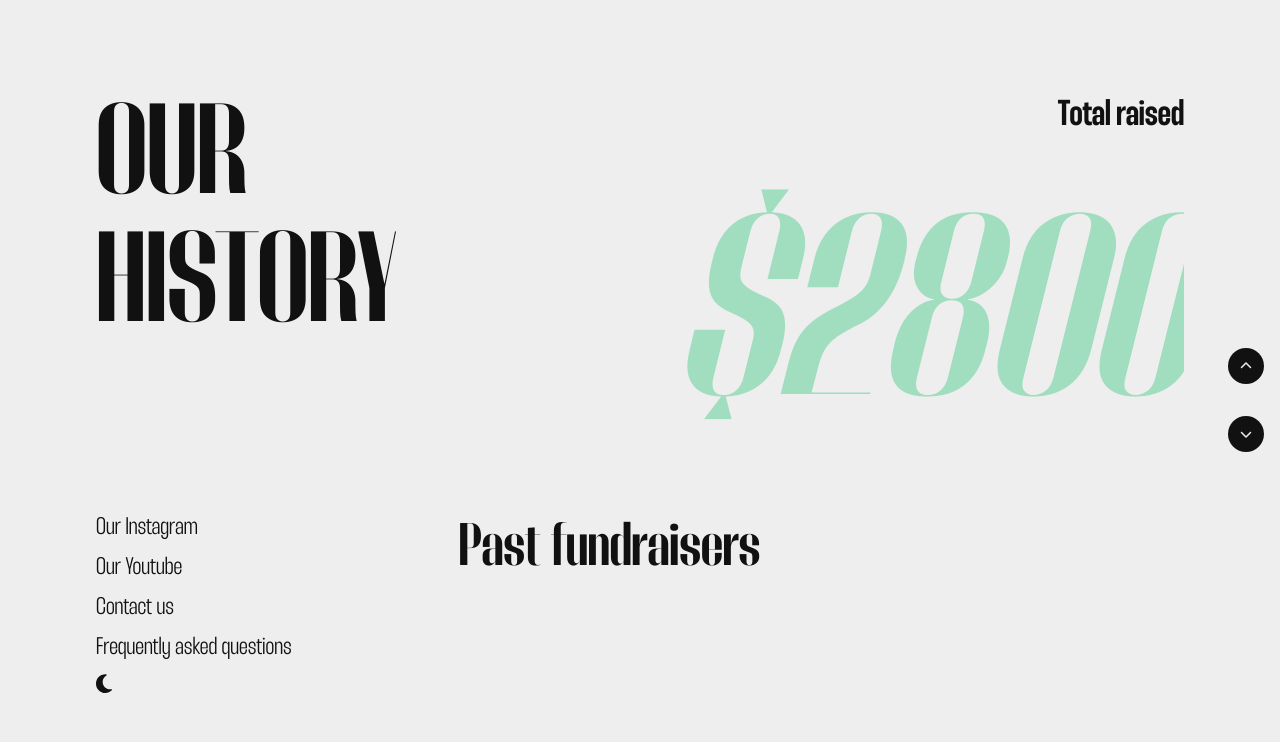
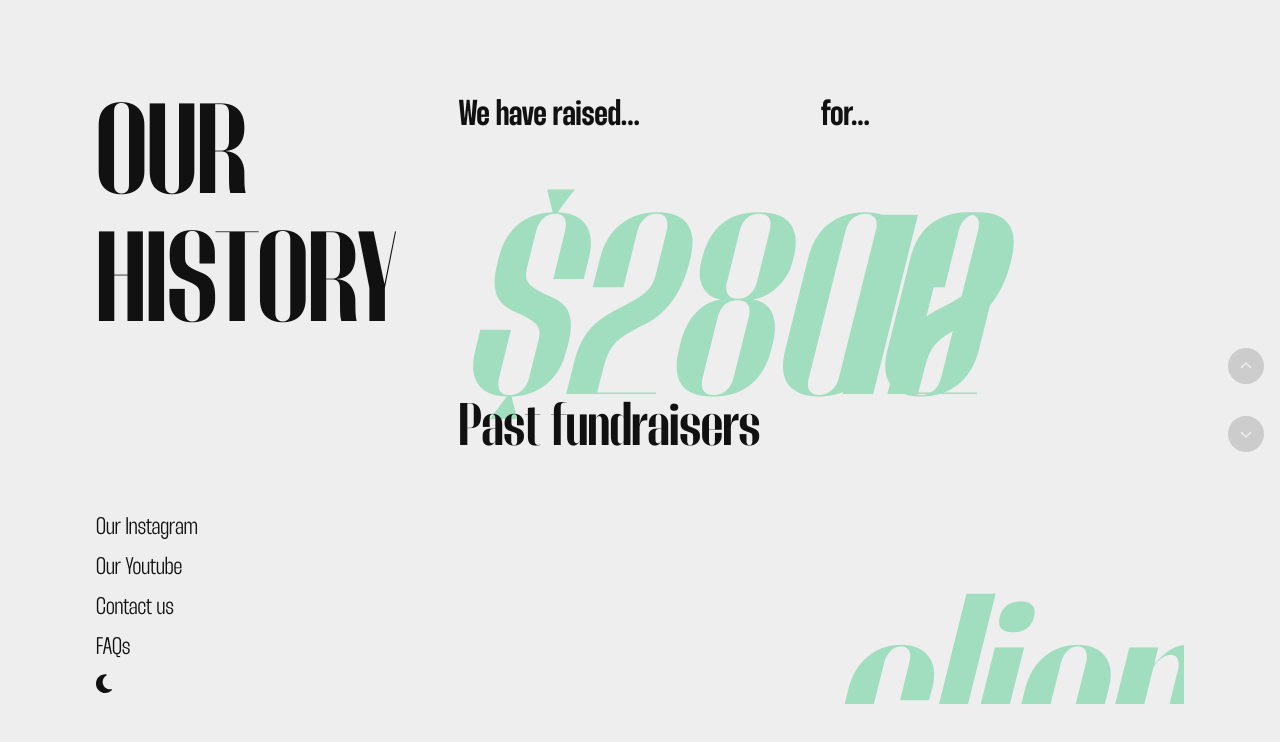
Before and after one commit to fntmz/kmg-landing, a Vue app: page / in a window 1280 px wide. Both pictures are taken after a click on the element 1246 px from the left and 434 px from the top of the page. Shown: the top 742 px of the page. Built offline with nearby package versions, Linux system fonts and the light colour scheme.

Commit message:
fixed some css issues

```diff
--- a/src/assets/css/main.css
+++ b/src/assets/css/main.css
@@ -58,7 +58,7 @@ a,
 button {
     color: rgb(var(--color));
     text-decoration: none;
-    transition: color 300ms;
+    transition: color 300ms, fill 300ms;
 }
 a:hover,
 a:hover *,
--- a/src/components/Home/History.vue
+++ b/src/components/Home/History.vue
@@ -5,10 +5,20 @@ export default {
 </script>
 
 <template>
-    <main>
-        <div class="text-right">
-            <div class="text-4xl font-semibold">Total raised</div>
-            <h1 class="text-accent text-[16rem] italic font-semibold">$2800</h1>
+    <main class="h-full">
+        <div class="w-full h-1/2 grid grid-cols-2">
+            <div>
+                <div class="text-4xl font-semibold">We have raised...</div>
+                <h1 class="text-accent text-[16rem] italic font-semibold">
+                    $2800
+                </h1>
+            </div>
+            <div class="col-start-2">
+                <div class="text-4xl font-semibold">for...</div>
+                <h1 class="text-accent text-[16rem] italic font-semibold">
+                    12 clients
+                </h1>
+            </div>
         </div>
         <div>
             <div class="text-6xl font-semibold" id="past-fundraisers">
--- a/src/components/Home/Landing.vue
+++ b/src/components/Home/Landing.vue
@@ -16,7 +16,7 @@ export default {
         >
             <img
                 class="flex-shrink-0 min-h-full min-w-full object-cover"
-                src="https://54f09aded217d7de40fe.cdn6.editmysite.com/uploads/b/54f09aded217d7de40feedfb1d0ad5cf44a751060ee3269a271a75963a3a8fd7/2022-12-22_21-50-39_1671774648.jpg?width=800&dpr=1"
+                src="https://54f09aded217d7de40fe.cdn6.editmysite.com/uploads/b/54f09aded217d7de40feedfb1d0ad5cf44a751060ee3269a271a75963a3a8fd7/2023-01-18_19-30-47_1674099060.jpg?width=800&dpr=1"
                 alt=""
                 srcset=""
             />
--- a/src/views/HomeView.vue
+++ b/src/views/HomeView.vue
@@ -45,20 +45,20 @@ export default {
         class="z-10 fixed top-0 right-0 h-screen p-4 flex flex-col gap-y-8 justify-center text-xl"
     >
         <div
-            class="opacity-0 transition-opacity duration-300"
-            :class="{ 'opacity-100': 0 < current_section }"
+            class="opacity-0 transition-opacity duration-300 pointer-events-none"
+            :class="{ 'opacity-100 pointer-events-auto': 0 < current_section }"
             @click="() => --current_section"
         >
-            <button class="p-3 rounded-full bg-color">
+            <button class="p-3 rounded-full bg-custom-gray">
                 <ChevronUpIcon class="w-3 aspect-square fill-bg-color" />
             </button>
         </div>
         <div
-            class="opacity-0 transition-opacity duration-300"
-            :class="{ 'opacity-100': 4 > current_section }"
+            class="opacity-0 transition-opacity duration-300 pointer-events-none"
+            :class="{ 'opacity-100 pointer-events-auto': 4 > current_section }"
             @click="() => ++current_section"
         >
-            <button class="p-3 rounded-full bg-color">
+            <button class="p-3 rounded-full bg-custom-gray">
                 <ChevronDownIcon class="w-3 aspect-square fill-bg-color" />
             </button>
         </div>
@@ -84,7 +84,7 @@ export default {
                     Contact us
                 </ul>
                 <ul>
-                    Frequently asked questions
+                    FAQs
                 </ul>
                 <ul>
                     <button @click="ToggleDarkmode">
@@ -93,7 +93,7 @@ export default {
                 </ul>
             </nav>
         </div>
-        <div class="col-start-2 col-span-2 overflow-hidden">
+        <div class="col-start-2 col-span-2 overflow-y-hidden">
             <transition name="fade">
                 <component :is="sections[current_section]" />
             </transition>
```
